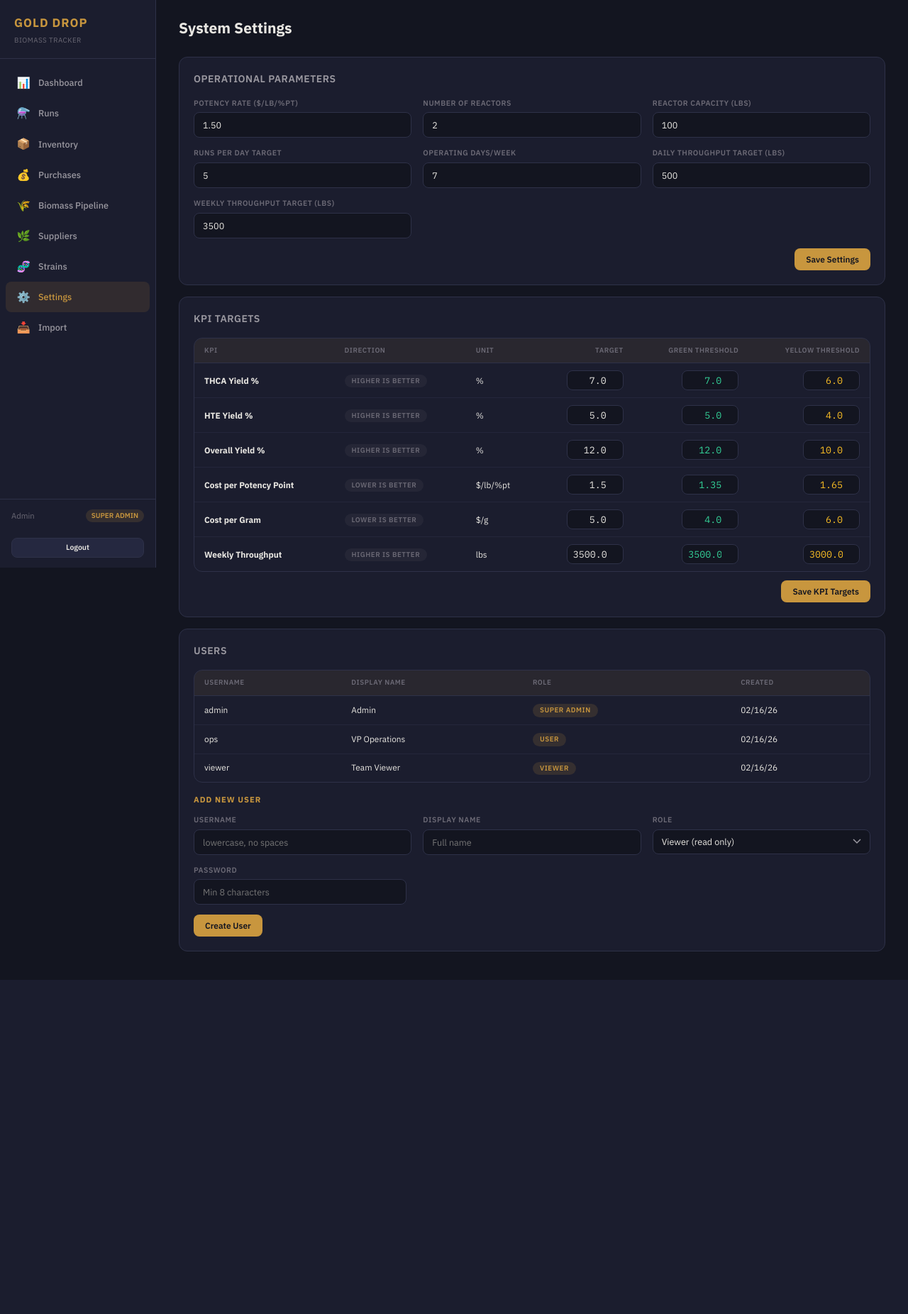
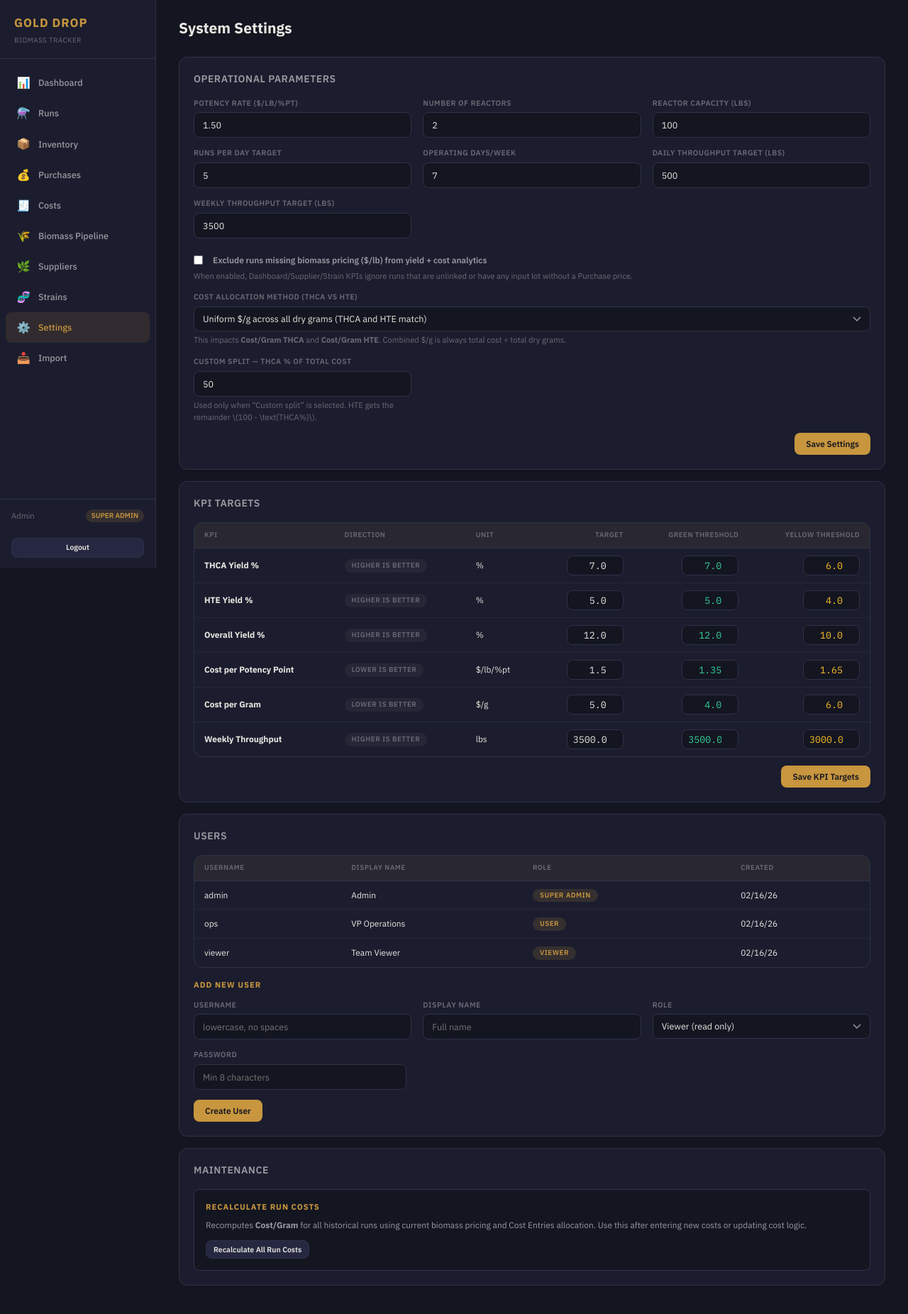
Before and after one commit to benwaldman33/gold-drop-production_tracker, a Flask app: page /settings in a window 1280 px wide. Shown: the whole page at 71% size. Before the commit the page ends 1381 px from the top, so only its background shows below. Run offline with Flask 3, Linux system fonts and the light colour scheme; a user stored in the database is signed in.

Commit message:
Add costs module and pricing-aware analytics
Introduce CostEntry tracking and allocate operational costs into run $/g, with configurable THCA/HTE split (uniform/50-50/custom) and an admin recalc action. Add optional analytics filter to exclude runs missing biomass $/lb, plus run badges and dashboard notice.

```diff
--- a/app.py
+++ b/app.py
@@ -10,11 +10,11 @@
                    jsonify, Response, session)
 from flask_login import (LoginManager, login_user, logout_user, login_required,
                          current_user)
-from sqlalchemy import func, desc, and_, text
+from sqlalchemy import func, desc, and_, text, select, exists
 from werkzeug.security import generate_password_hash
 
 from models import (db, User, Supplier, Purchase, PurchaseLot, Run, RunInput,
-                    KpiTarget, SystemSetting, AuditLog, BiomassAvailability)
+                    KpiTarget, SystemSetting, AuditLog, BiomassAvailability, CostEntry)
 
 app = Flask(__name__)
 app.config["SECRET_KEY"] = os.environ.get("SECRET_KEY", "gold-drop-dev-key-change-in-prod")
@@ -61,6 +61,69 @@
         entity_id=str(entity_id), details=details
     )
     db.session.add(entry)
+
+
+def _exclude_unpriced_batches_enabled() -> bool:
+    val = (SystemSetting.get("exclude_unpriced_batches", "0") or "0").strip().lower()
+    return val in ("1", "true", "yes", "on")
+
+
+def _priced_run_filter():
+    """
+    Keep only runs where:
+    - at least one input lot linked, and
+    - no input lot has a missing purchase $/lb.
+    """
+    inputs_exist = exists(
+        select(1).select_from(RunInput).where(RunInput.run_id == Run.id).correlate(Run)
+    )
+    missing_price_exists = exists(
+        select(1).select_from(RunInput).join(
+            PurchaseLot, RunInput.lot_id == PurchaseLot.id
+        ).join(
+            Purchase, PurchaseLot.purchase_id == Purchase.id
+        ).where(
+            RunInput.run_id == Run.id,
+            Purchase.price_per_lb.is_(None),
+        ).correlate(Run)
+    )
+    return and_(inputs_exist, ~missing_price_exists)
+
+
+def _pricing_status_for_run_ids(run_ids):
+    """dict[run_id] -> priced|partial|unpriced|unlinked."""
+    if not run_ids:
+        return {}
+    total_rows = db.session.query(
+        RunInput.run_id, func.count(RunInput.id)
+    ).filter(
+        RunInput.run_id.in_(run_ids)
+    ).group_by(RunInput.run_id).all()
+    total_by_run = {rid: cnt for rid, cnt in total_rows}
+
+    priced_rows = db.session.query(
+        RunInput.run_id, func.count(RunInput.id)
+    ).join(PurchaseLot, RunInput.lot_id == PurchaseLot.id
+    ).join(Purchase, PurchaseLot.purchase_id == Purchase.id
+    ).filter(
+        RunInput.run_id.in_(run_ids),
+        Purchase.price_per_lb.isnot(None),
+    ).group_by(RunInput.run_id).all()
+    priced_by_run = {rid: cnt for rid, cnt in priced_rows}
+
+    status = {}
+    for rid in run_ids:
+        total = int(total_by_run.get(rid, 0) or 0)
+        priced = int(priced_by_run.get(rid, 0) or 0)
+        if total == 0:
+            status[rid] = "unlinked"
+        elif priced == total:
+            status[rid] = "priced"
+        elif priced == 0:
+            status[rid] = "unpriced"
+        else:
+            status[rid] = "partial"
+    return status
 
 
 def _supplier_prefix(name: str, length: int = 5) -> str:
@@ -123,6 +186,14 @@
         if "purchase_id" not in cols:
             db.session.execute(text("ALTER TABLE biomass_availabilities ADD COLUMN purchase_id VARCHAR(36)"))
 
+    # Runs: cost_per_gram_thca / cost_per_gram_hte
+    if has_table("runs"):
+        cols = column_names("runs")
+        if "cost_per_gram_thca" not in cols:
+            db.session.execute(text("ALTER TABLE runs ADD COLUMN cost_per_gram_thca FLOAT"))
+        if "cost_per_gram_hte" not in cols:
+            db.session.execute(text("ALTER TABLE runs ADD COLUMN cost_per_gram_hte FLOAT"))
+
     db.session.commit()
 
 
@@ -167,8 +238,13 @@
     else:
         start_date = date.today() - timedelta(days=30)
 
+    exclude_unpriced = _exclude_unpriced_batches_enabled()
+
     # Query runs in period
-    runs = Run.query.filter(Run.run_date >= start_date).all()
+    runs_q = Run.query.filter(Run.run_date >= start_date)
+    if exclude_unpriced:
+        runs_q = runs_q.filter(_priced_run_filter())
+    runs = runs_q.all()
 
     # Calculate KPI actuals
     kpi_actuals = {}
@@ -235,7 +311,8 @@
     return render_template("dashboard.html",
                            kpi_cards=kpi_cards, period=period,
                            total_runs=total_runs, total_lbs=total_lbs,
-                           total_dry_output=total_dry_output, on_hand=on_hand)
+                           total_dry_output=total_dry_output, on_hand=on_hand,
+                           exclude_unpriced=exclude_unpriced)
 
 
 # ── Runs ─────────────────────────────────────────────────────────────────────
@@ -262,8 +339,11 @@
         query = query.order_by(sort_col.desc())
 
     pagination = query.paginate(page=page, per_page=25, error_out=False)
+    run_ids = [r.id for r in pagination.items]
+    pricing_status = _pricing_status_for_run_ids(run_ids)
     return render_template("runs.html", runs=pagination.items, pagination=pagination,
-                           sort=sort, order=order, search=search)
+                           sort=sort, order=order, search=search,
+                           pricing_status=pricing_status)
 
 
 @app.route("/runs/new", methods=["GET", "POST"])
@@ -374,6 +454,95 @@
         db.session.commit()
         flash("Run deleted.", "success")
     return redirect(url_for("runs_list"))
+
+
+# ── Cost Entries ─────────────────────────────────────────────────────────────
+
+@app.route("/costs")
+@login_required
+def costs_list():
+    """View operational cost entries."""
+    cost_type = request.args.get("type", "")
+    query = CostEntry.query
+    if cost_type:
+        query = query.filter_by(cost_type=cost_type)
+    entries = query.order_by(CostEntry.start_date.desc()).all()
+
+    solvent_total = sum(e.total_cost for e in CostEntry.query.filter_by(cost_type="solvent").all())
+    personnel_total = sum(e.total_cost for e in CostEntry.query.filter_by(cost_type="personnel").all())
+    overhead_total = sum(e.total_cost for e in CostEntry.query.filter_by(cost_type="overhead").all())
+
+    return render_template("costs.html", entries=entries, cost_type=cost_type,
+                           solvent_total=solvent_total, personnel_total=personnel_total,
+                           overhead_total=overhead_total)
+
+
+@app.route("/costs/new", methods=["GET", "POST"])
+@editor_required
+def cost_new():
+    if request.method == "POST":
+        try:
+            entry = CostEntry(
+                cost_type=request.form["cost_type"],
+                name=request.form["name"].strip(),
+                unit_cost=float(request.form.get("unit_cost") or 0) or None,
+                unit=request.form.get("unit", "").strip() or None,
+                quantity=float(request.form.get("quantity") or 0) or None,
+                total_cost=float(request.form["total_cost"]),
+                start_date=datetime.strptime(request.form["start_date"], "%Y-%m-%d").date(),
+                end_date=datetime.strptime(request.form["end_date"], "%Y-%m-%d").date(),
+                notes=request.form.get("notes", "").strip() or None,
+                created_by=current_user.id,
+            )
+            db.session.add(entry)
+            log_audit("create", "cost_entry", entry.id)
+            db.session.commit()
+            flash("Cost entry added.", "success")
+            return redirect(url_for("costs_list"))
+        except Exception as e:
+            db.session.rollback()
+            flash(f"Error: {str(e)}", "error")
+    return render_template("cost_form.html", entry=None, today=date.today())
+
+
+@app.route("/costs/<entry_id>/edit", methods=["GET", "POST"])
+@editor_required
+def cost_edit(entry_id):
+    entry = db.session.get(CostEntry, entry_id)
+    if not entry:
+        flash("Cost entry not found.", "error")
+        return redirect(url_for("costs_list"))
+    if request.method == "POST":
+        try:
+            entry.cost_type = request.form["cost_type"]
+            entry.name = request.form["name"].strip()
+            entry.unit_cost = float(request.form.get("unit_cost") or 0) or None
+            entry.unit = request.form.get("unit", "").strip() or None
+            entry.quantity = float(request.form.get("quantity") or 0) or None
+            entry.total_cost = float(request.form["total_cost"])
+            entry.start_date = datetime.strptime(request.form["start_date"], "%Y-%m-%d").date()
+            entry.end_date = datetime.strptime(request.form["end_date"], "%Y-%m-%d").date()
+            entry.notes = request.form.get("notes", "").strip() or None
+            log_audit("update", "cost_entry", entry.id)
+            db.session.commit()
+            flash("Cost entry updated.", "success")
+            return redirect(url_for("costs_list"))
+        except Exception as e:
+            db.session.rollback()
+            flash(f"Error: {str(e)}", "error")
+    return render_template("cost_form.html", entry=entry, today=date.today())
+
+
+@app.route("/costs/<entry_id>/delete", methods=["POST"])
+@editor_required
+def cost_delete(entry_id):
+    entry = db.session.get(CostEntry, entry_id)
+    if entry:
+        log_audit("delete", "cost_entry", entry.id)
+        db.session.delete(entry)
+        db.session.commit()
+        flash("Cost entry deleted.", "success")
+    return redirect(url_for("costs_list"))
 
 
 # ── Inventory ────────────────────────────────────────────────────────────────
@@ -548,6 +717,7 @@
 @login_required
 def suppliers_list():
     suppliers = Supplier.query.order_by(Supplier.name).all()
+    exclude_unpriced = _exclude_unpriced_batches_enabled()
 
     # Enrich with performance stats
     supplier_stats = []
@@ -566,6 +736,8 @@
         ).join(PurchaseLot, RunInput.lot_id == PurchaseLot.id
         ).join(Purchase, PurchaseLot.purchase_id == Purchase.id
         ).filter(Purchase.supplier_id == s.id, Run.is_rollover == False)
+        if exclude_unpriced:
+            runs_q = runs_q.filter(_priced_run_filter())
 
         all_time = runs_q.first()
 
@@ -579,7 +751,10 @@
         ).join(PurchaseLot, RunInput.lot_id == PurchaseLot.id
         ).join(Purchase, PurchaseLot.purchase_id == Purchase.id
         ).filter(Purchase.supplier_id == s.id, Run.is_rollover == False
-        ).order_by(Run.run_date.desc()).first()
+        )
+        if exclude_unpriced:
+            last_run = last_run.filter(_priced_run_filter())
+        last_run = last_run.order_by(Run.run_date.desc()).first()
 
         supplier_stats.append({
             "supplier": s,
@@ -675,6 +850,8 @@
     ).join(Purchase, PurchaseLot.purchase_id == Purchase.id
     ).join(Supplier, Purchase.supplier_id == Supplier.id
     ).filter(Run.is_rollover == False)
+    if _exclude_unpriced_batches_enabled():
+        query = query.filter(_priced_run_filter())
 
     if view == "90":
         query = query.filter(Run.run_date >= date.today() - timedelta(days=90))
@@ -715,6 +892,49 @@
                         existing.value = val
                     else:
                         db.session.add(SystemSetting(key=key, value=val, description=desc))
+
+            # Cost allocation method (impacts THCA vs HTE $/g calculations)
+            method = (request.form.get("cost_allocation_method") or "per_gram_uniform").strip()
+            if method not in ("per_gram_uniform", "split_50_50", "custom_split"):
+                method = "per_gram_uniform"
+            existing = db.session.get(SystemSetting, "cost_allocation_method")
+            if existing:
+                existing.value = method
+            else:
+                db.session.add(SystemSetting(
+                    key="cost_allocation_method",
+                    value=method,
+                    description="Cost allocation method for THCA vs HTE cost/gram",
+                ))
+
+            # Custom split: % of total run dollars allocated to THCA (0-100)
+            pct_raw = (request.form.get("cost_allocation_thca_pct") or "").strip()
+            try:
+                pct = float(pct_raw) if pct_raw else 50.0
+            except ValueError:
+                pct = 50.0
+            pct = max(0.0, min(100.0, pct))
+            existing = db.session.get(SystemSetting, "cost_allocation_thca_pct")
+            if existing:
+                existing.value = str(pct)
+            else:
+                db.session.add(SystemSetting(
+                    key="cost_allocation_thca_pct",
+                    value=str(pct),
+                    description="Custom cost allocation: percent of total run cost allocated to THCA",
+                ))
+
+            # Analytics toggle: exclude unpriced/unlinked runs from yield + cost calculations
+            exclude_val = "1" if request.form.get("exclude_unpriced_batches") else "0"
+            existing = db.session.get(SystemSetting, "exclude_unpriced_batches")
+            if existing:
+                existing.value = exclude_val
+            else:
+                db.session.add(SystemSetting(
+                    key="exclude_unpriced_batches",
+                    value=exclude_val,
+                    description="Exclude unpriced/unlinked runs from yield and cost analytics",
+                ))
             db.session.commit()
             flash("System settings updated.", "success")
 
@@ -752,6 +972,24 @@
     users = User.query.all()
     return render_template("settings.html", system_settings=system_settings,
                            kpis=kpis, users=users)
+
+
+@app.route("/settings/recalculate_costs", methods=["POST"])
+@admin_required
+def settings_recalculate_costs():
+    """Recalculate cost-per-gram fields for all runs using current allocation logic."""
+    try:
+        runs = Run.query.order_by(Run.run_date.asc()).all()
+        updated = 0
+        for r in runs:
+            r.calculate_cost()
+            updated += 1
+        db.session.commit()
+        flash(f"Recalculated costs for {updated} runs.", "success")
+    except Exception as e:
+        db.session.rollback()
+        flash(f"Cost recalculation failed: {e}", "error")
+    return redirect(url_for("settings"))
 
 
 # ── CSV Import/Export ────────────────────────────────────────────────────────
@@ -1255,6 +1493,9 @@
         "operating_days": ("7", "Operating Days Per Week"),
         "daily_throughput_target": ("500", "Daily Throughput Target (lbs)"),
         "weekly_throughput_target": ("3500", "Weekly Throughput Target (lbs)"),
+        "exclude_unpriced_batches": ("0", "Exclude unpriced/unlinked runs from yield and cost analytics"),
+        "cost_allocation_method": ("per_gram_uniform", "Cost allocation method for THCA vs HTE cost/gram"),
+        "cost_allocation_thca_pct": ("50", "Custom cost allocation: percent of total run cost allocated to THCA"),
     }
     for key, (val, desc) in defaults.items():
         if not db.session.get(SystemSetting, key):
--- a/templates/base.html
+++ b/templates/base.html
@@ -26,6 +26,9 @@
         </a>
         <a href="{{ url_for('purchases_list') }}" class="{% if request.endpoint in ('purchases_list', 'purchase_new', 'purchase_edit') %}active{% endif %}">
           <span class="icon">💰</span><span>Purchases</span>
+        </a>
+        <a href="{{ url_for('costs_list') }}" class="{% if request.endpoint in ('costs_list', 'cost_new', 'cost_edit') %}active{% endif %}">
+          <span class="icon">🧾</span><span>Costs</span>
         </a>
         <a href="{{ url_for('biomass_list') }}" class="{% if request.endpoint in ('biomass_list', 'biomass_new', 'biomass_edit') %}active{% endif %}">
           <span class="icon">🌾</span><span>Biomass Pipeline</span>
--- a/templates/runs.html
+++ b/templates/runs.html
@@ -43,6 +43,12 @@
         <td class="text-center">{{ run.reactor_number }}</td>
         <td style="max-width:200px;overflow:hidden;text-overflow:ellipsis;">
           {% if run.is_rollover %}<span class="badge badge-gold">Rollover</span>{% endif %}
+          {% set ps = pricing_status.get(run.id) if pricing_status else None %}
+          {% if ps == 'unpriced' %}
+            <span class="badge badge-red">No $/lb</span>
+          {% elif ps == 'partial' %}
+            <span class="badge badge-yellow">Partial $/lb</span>
+          {% endif %}
           {{ run.source_display }}
         </td>
         <td class="text-right text-mono">{{ "{:,.0f}".format(run.bio_in_reactor_lbs) if run.bio_in_reactor_lbs else '—' }}</td>
--- a/templates/settings.html
+++ b/templates/settings.html
@@ -43,6 +43,44 @@
         <label>Weekly Throughput Target (lbs)</label>
         <input type="number" name="weekly_throughput_target" value="{{ system_settings.get('weekly_throughput_target', '3500') }}">
       </div>
+    </div>
+    <div class="form-group" style="margin-top:8px;">
+      <label style="display:flex;align-items:center;gap:8px; text-transform:none; letter-spacing:0; font-size:0.85rem; color:var(--text-secondary);">
+        <input type="checkbox" name="exclude_unpriced_batches" {% if system_settings.get('exclude_unpriced_batches', '0') in ('1','true','yes','on') %}checked{% endif %}>
+        Exclude runs missing biomass pricing ($/lb) from yield + cost analytics
+      </label>
+      <div class="text-sm" style="color:var(--text-muted); margin-top:4px;">
+        When enabled, Dashboard/Supplier/Strain KPIs ignore runs that are unlinked or have any input lot without a Purchase price.
+      </div>
+    </div>
+    <div class="form-group" style="margin-top:10px;">
+      <label>Cost Allocation Method (THCA vs HTE)</label>
+      {% set method = system_settings.get('cost_allocation_method', 'per_gram_uniform') %}
+      <select name="cost_allocation_method">
+        <option value="per_gram_uniform" {% if method == 'per_gram_uniform' %}selected{% endif %}>
+          Uniform $/g across all dry grams (THCA and HTE match)
+        </option>
+        <option value="split_50_50" {% if method == 'split_50_50' %}selected{% endif %}>
+          Split total run cost 50/50 between THCA and HTE (lower yield → higher $/g)
+        </option>
+        <option value="custom_split" {% if method == 'custom_split' %}selected{% endif %}>
+          Custom split of total run cost (set THCA % below)
+        </option>
+      </select>
+      <div class="text-sm" style="color:var(--text-muted); margin-top:4px;">
+        This impacts <strong>Cost/Gram THCA</strong> and <strong>Cost/Gram HTE</strong>. Combined $/g is always total cost ÷ total dry grams.
+      </div>
+    </div>
+    <div class="form-row-3" style="margin-top:8px;">
+      <div class="form-group">
+        <label>Custom split — THCA % of total cost</label>
+        <input type="number" name="cost_allocation_thca_pct" value="{{ system_settings.get('cost_allocation_thca_pct', '50') }}" step="0.1" min="0" max="100">
+        <div class="text-sm" style="color:var(--text-muted); margin-top:4px;">
+          Used only when “Custom split” is selected. HTE gets the remainder \(100 - \text{THCA%}\).
+        </div>
+      </div>
+      <div class="form-group"></div>
+      <div class="form-group"></div>
     </div>
     <div class="form-actions" style="border:none;padding:0;margin:0;">
       <button type="submit" class="btn btn-primary">Save Settings</button>
@@ -146,4 +184,20 @@
     <button type="submit" class="btn btn-primary">Create User</button>
   </form>
 </div>
+
+<!-- Maintenance -->
+<div class="card">
+  <div class="card-header"><h3>Maintenance</h3></div>
+  <div style="background:var(--dark);border:1px solid var(--dark-border);border-radius:var(--radius);padding:16px;">
+    <h4 style="color:var(--gold);font-size:0.8rem;text-transform:uppercase;letter-spacing:1px;margin-bottom:8px;">Recalculate Run Costs</h4>
+    <p style="color:var(--text-secondary);font-size:0.85rem;margin-bottom:12px;">
+      Recomputes <strong>Cost/Gram</strong> for all historical runs using current biomass pricing and Cost Entries allocation.
+      Use this after entering new costs or updating cost logic.
+    </p>
+    <form method="POST" action="{{ url_for('settings_recalculate_costs') }}"
+          onsubmit="return confirm('Recalculate cost-per-gram for ALL runs? This may take a moment.');">
+      <button type="submit" class="btn btn-secondary btn-sm">Recalculate All Run Costs</button>
+    </form>
+  </div>
+</div>
 {% endblock %}
```
Also changed, not shown: models.py (+110 -7 lines), templates/cost_form.html (added, +103 -0 lines), templates/costs.html (added, +81 -0 lines), templates/dashboard.html (+11 -0 lines).
